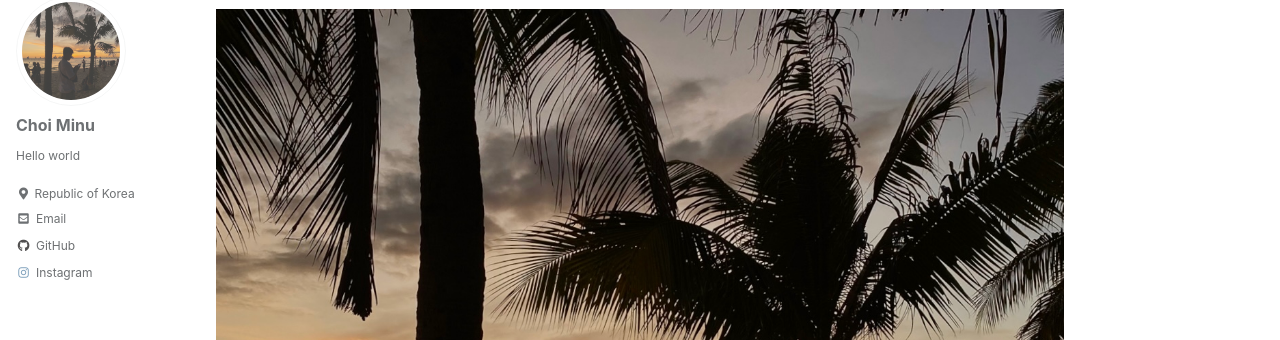
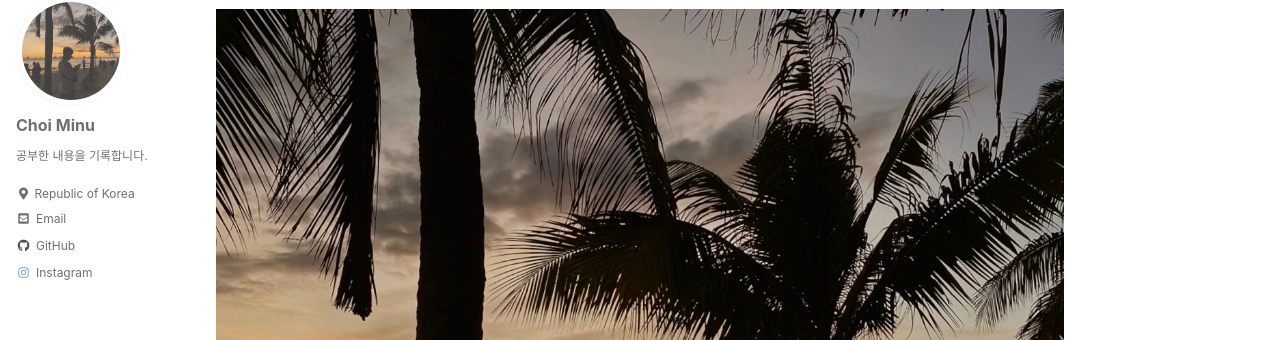
Before and after one commit to choimung/choimung.github.io, a Jekyll site: the page built from index.html, in a window 1280 px wide. Shown: the part 92-432 px from the top of the page. Built offline with Jekyll 4.4.1, drawn with Linux system fonts in a browser that asks for light colours; cached includes are drawn as plain includes; the list of posts is cut into pages by our own code.

Commit message:
타이틀 변경

```diff
--- a/_config.yml
+++ b/_config.yml
@@ -16,7 +16,7 @@ minimal_mistakes_skin    : "default" # "air", "aqua", "contrast", "dark", "dirt"
 
 # Site Settings
 locale                   : "ko-KR"
-title                    : "최민우 공부방"
+title                    : "ChoiMinu Archive"
 title_separator          : "-"
 subtitle                 : "-" # site tagline that appears below site title in masthead
 name                     : "Choi minu"
@@ -95,7 +95,7 @@ analytics:
 author:
   name             : "Choi Minu"
   avatar           : "image/profile/profile.jpg" # path of avatar image, e.g. "/assets/images/bio-photo.jpg"
-  bio              : "Hello world"
+  bio              : "공부한 내용을 기록합니다."
   location         : "Republic of Korea"
   email            : #"alsdn4590@gmail.com"
   links:
```
